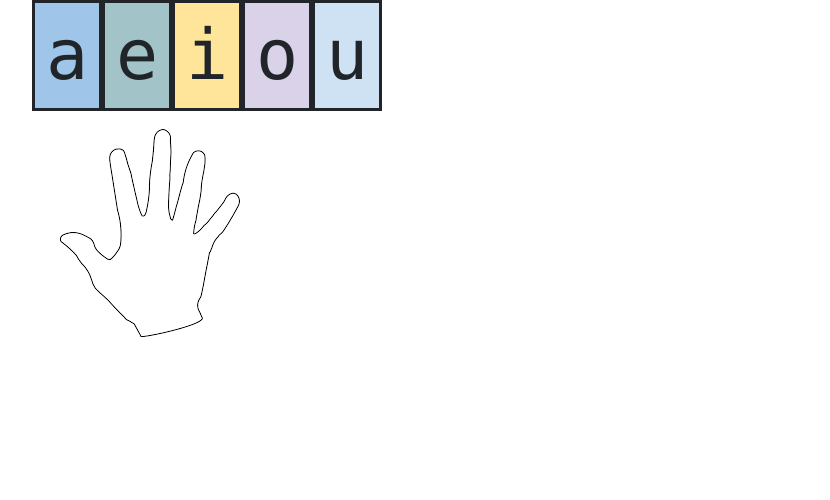
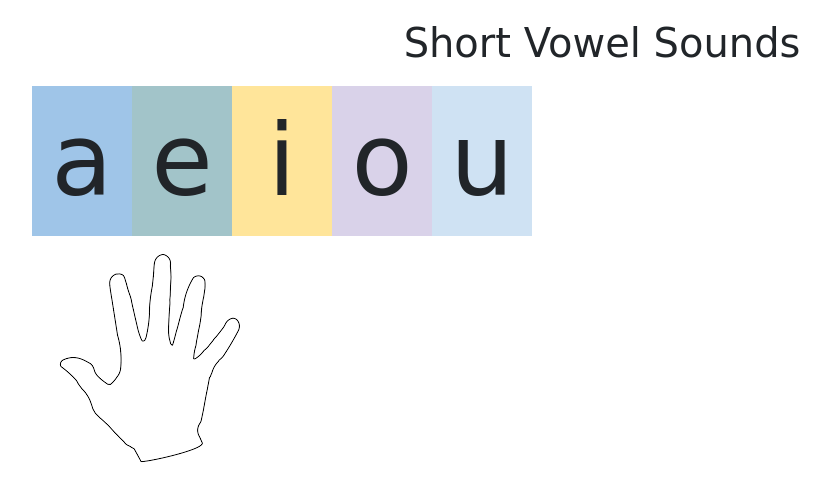
Before and after one commit to howardkitto/ProSpelling, a React (Create React App) app: page / in a window 1280 px wide. Shown: the top 500 px of the page, without its empty margins (38-868 px from the left). Built offline with nearby package versions, Linux system fonts and the light colour scheme.

Commit message:
comic sans MS  working

```diff
--- a/src/App.js
+++ b/src/App.js
@@ -30,6 +30,9 @@ class App extends Component {
   render() {
     return (
       <div className="container">
+        <div class="page-header">
+    <h1>Short Vowel Sounds</h1>
+  </div>
         <div class="row">
   <div className="a_box"> {this.renderLetter('a', a)}</div>
   <div className="e_box"> {this.renderLetter('e', e)}</div>
--- a/src/css/App.css
+++ b/src/css/App.css
@@ -1,34 +1,41 @@
 .App {
   /* text-align: right; */
-  font-family: "Lucida Console", Monaco, monospace;
+  font-family: "Comic Sans MS";
 }
-
+.page-header {
+  text-align: center;
+  font-family: "Comic Sans MS";
+  font-size: 70px;
+  margin-top: .3em;
+  margin-bottom: .3em;
+}
 .letterBox {
   text-align: center;
-  border-style: solid;
-  border-width: 3px;
+  /* border-style: solid; */
+  /* border-width: 3px; */
   /* display: block;  */
-  font-family: "Lucida Console", Monaco, monospace;
-    font-size: 70px;
+  font-family: "Comic Sans MS";
+    font-size: 100px;
+
   }
 
 .a_box {
   background-color:#9fc5e8;
-  width: 70px;
+  width: 100px;
 }
 .e_box {
   background-color:#a2c4c9;
-  width: 70px;
+  width: 100px;
 }
 .i_box {
   background-color: #ffe59a;
-  width: 70px;
+  width: 100px;
 }
 .o_box {
   background-color: #d9d2e9;
-  width: 70px;
+  width: 100px;
 }
 .u_box {
   background-color: #cfe2f3;
-  width: 70px;
+  width: 100px;
 }
```
